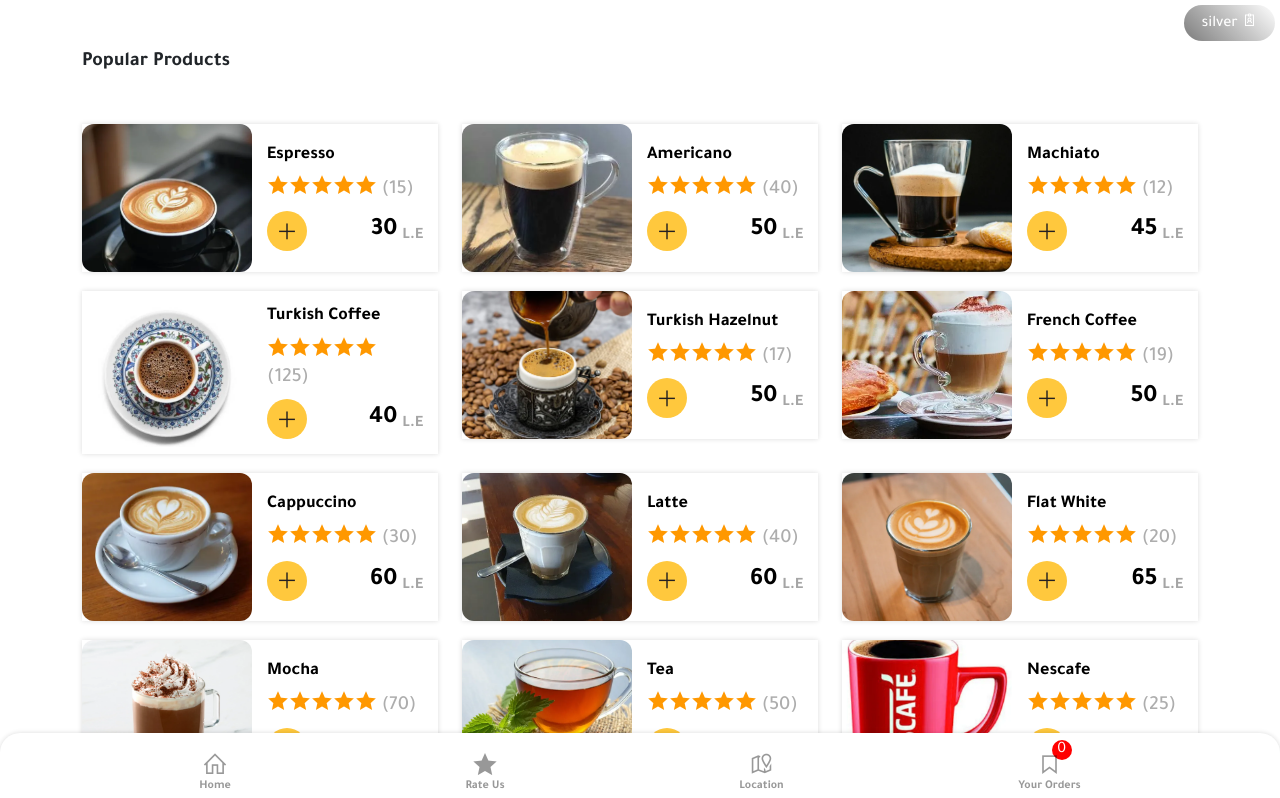
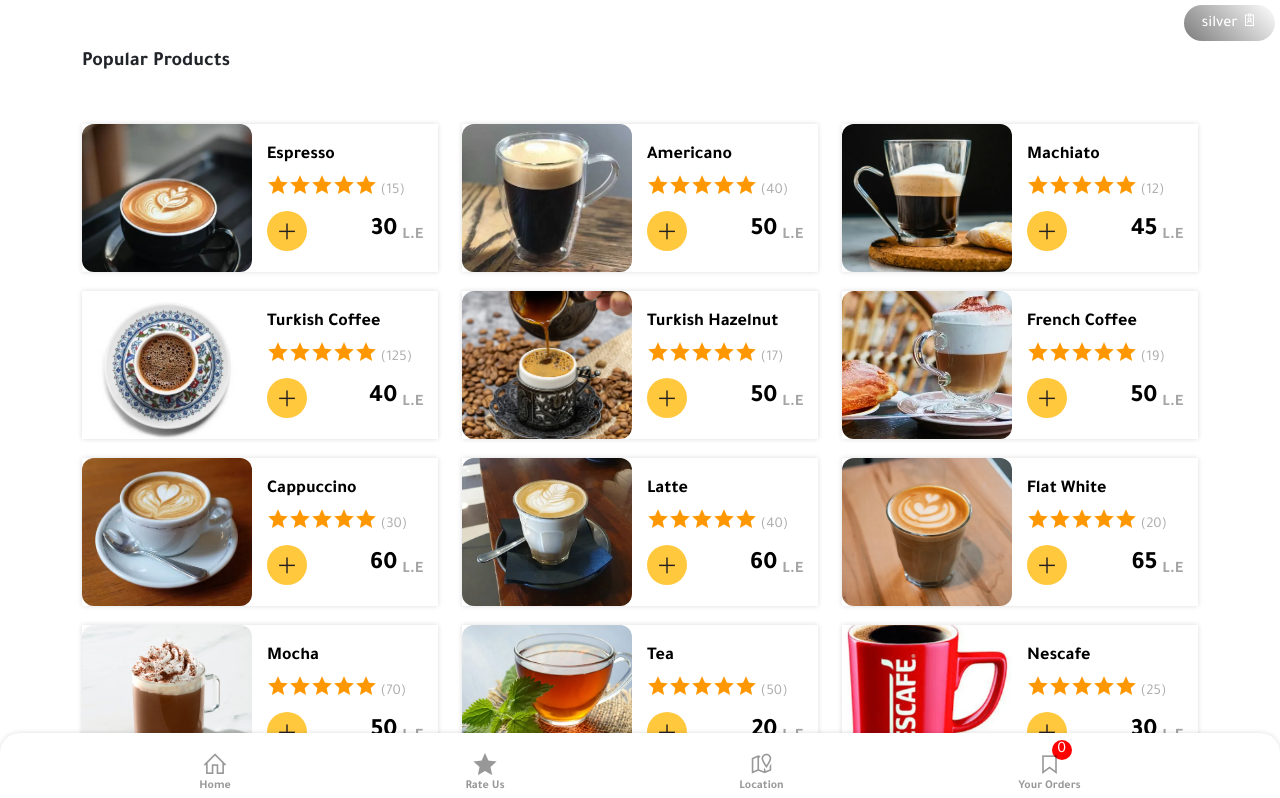
Before and after one commit to abdulrhmanElsawy/kroo-qr-menu, a React (Create React App) app: page /kroo-qr-menu/popular-products in a window 1280 px wide. Shown: the top 798 px of the page. Built offline with nearby package versions, Linux system fonts and the light colour scheme.

Commit message:
Deployed website

```diff
--- a/src/App.css
+++ b/src/App.css
@@ -332,3 +332,9 @@ button{
   bottom: 67px;
 
 }
+
+.rate h3 span {
+  color: #adadad;
+  font-size: 15px !important;
+  font-weight: 400 !important;
+}
```
Also changed, not shown: 6 other files (tests, documents, lock files or other folders).
